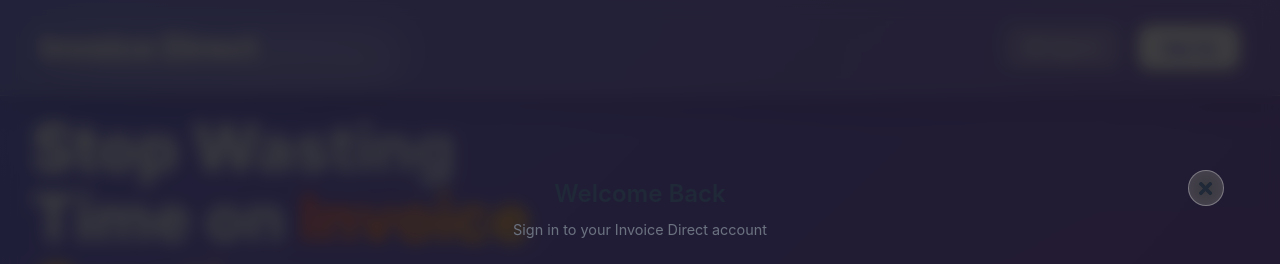
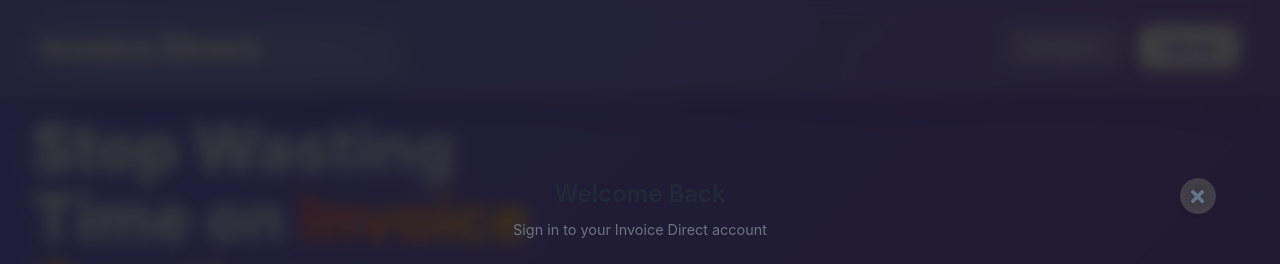
Before and after one commit to Pixelprosolutions/invoice-direct, a React (Vite) app: page / in a window 1280 px wide. Both pictures are taken after a click on the button "Sign In". Shown: the top 264 px of the page. Built offline with nearby package versions, Linux system fonts and the light colour scheme; no server answers.

Commit message:
Fix close button positioning to be properly inside the modal

```diff
--- a/src/components/Modal.module.css
+++ b/src/components/Modal.module.css
@@ -41,8 +41,8 @@
 
 .closeButton {
   position: absolute;
-  top: 1.5rem;
-  right: 1.5rem;
+  top: 2rem;
+  right: 2rem;
   background: rgba(255, 255, 255, 0.2);
   border: none;
   border-radius: 50%;
@@ -52,17 +52,20 @@
   align-items: center;
   justify-content: center;
   cursor: pointer;
-  color: var(--text-color);
+  color: #64748b;
   font-size: 1.2rem;
   z-index: 10;
   transition: all 0.2s ease;
   backdrop-filter: blur(10px);
-  border: 1px solid rgba(255, 255, 255, 0.3);
+  border: 1px solid rgba(0, 0, 0, 0.1);
+  box-shadow: 0 2px 8px rgba(0, 0, 0, 0.1);
 }
 
 .closeButton:hover {
-  background: rgba(255, 255, 255, 0.4);
+  background: rgba(255, 255, 255, 0.9);
+  color: #1e293b;
   transform: scale(1.05);
+  box-shadow: 0 4px 12px rgba(0, 0, 0, 0.15);
 }
 
 .closeButton:active {
```
